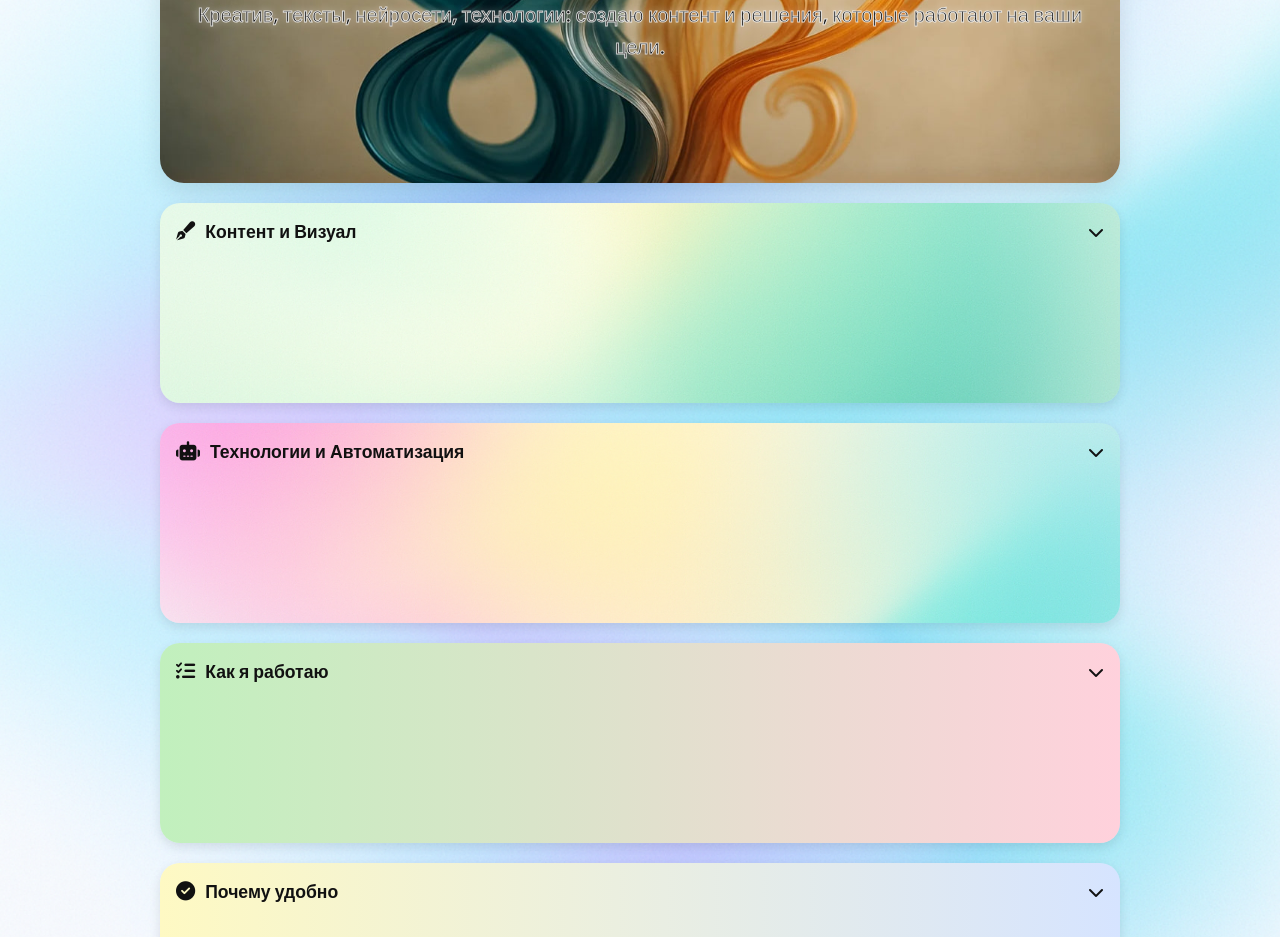
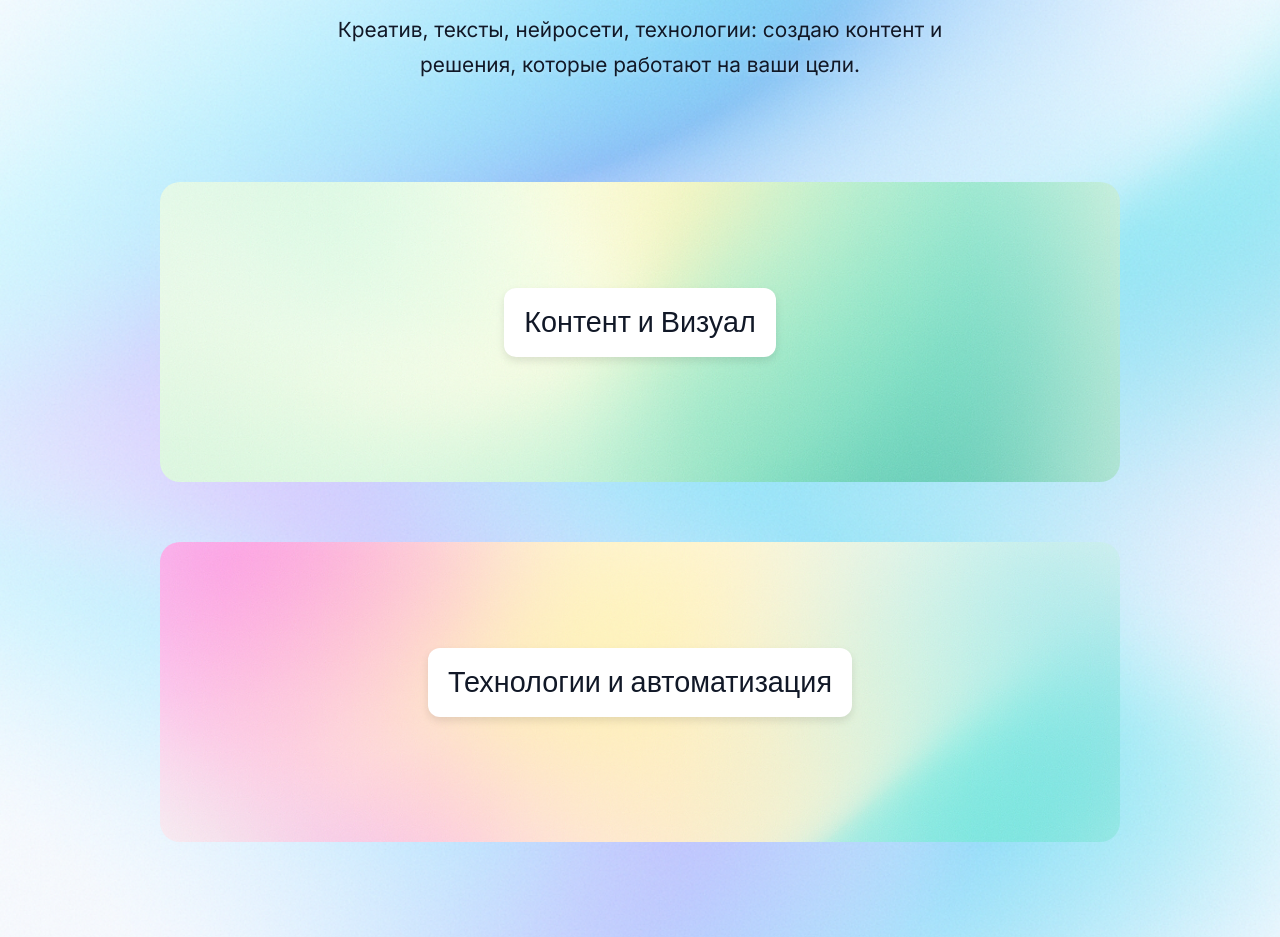
Before and after one commit to Realcampdzen/landing-stepan, a plain HTML site: page index.html in a window 1280 px wide. Shown: the part 250-1187 px from the top of the page. Drawn offline with Linux system fonts and the light colour scheme.

Commit message:
Update index.html

```diff
--- a/index.html
+++ b/index.html
@@ -4,126 +4,207 @@
   <meta charset="UTF-8">
   <meta name="viewport" content="width=device-width, initial-scale=1.0">
   <title>Степан Иванов | Контент, технологии и автоматизация</title>
-  <!-- Google Fonts -->
+
   <link href="https://fonts.googleapis.com/css2?family=Inter:wght@400;600&family=Poppins:wght@600;800&display=swap" rel="stylesheet">
-  <!-- FontAwesome Icons -->
-  <link href="https://cdnjs.cloudflare.com/ajax/libs/font-awesome/6.5.2/css/all.min.css" rel="stylesheet">
+
   <style>
     :root {
+      --primary-color: #6a11cb;
+      --secondary-color: #2575fc;
+      --background-light: rgba(255,255,255,0.85);
+      --text-main: #111827;
+      --text-secondary: #4b5563;
       --font-main: 'Inter', sans-serif;
       --font-heading: 'Poppins', sans-serif;
-      --text-main: #111827;
-      --text-secondary: #4b5563;
-      --gradient-content: linear-gradient(90deg, #e9c6f4 0%, #a9d2fa 100%);
-      --gradient-process: linear-gradient(90deg, #c1f0bd 0%, #ffd1dc 100%);
-      --gradient-benefits: linear-gradient(90deg, #fef9c3 0%, #d6e4ff 100%);
     }
-    *, *::before, *::after { box-sizing: border-box; }
+
+    *, *::before, *::after {
+      box-sizing: border-box;
+      margin: 0;
+      padding: 0;
+    }
+
     body {
-      margin: 0;
       font-family: var(--font-main);
       color: var(--text-main);
+      line-height: 1.7;
       background: url('hero-visual.png') no-repeat center center fixed;
       background-size: cover;
-      line-height: 1.6;
     }
-    .container { max-width:1000px; margin:0 auto; padding:20px; position:relative; z-index:1; }
+
+    .container {
+      width: 100%;
+      max-width: 1000px;
+      margin: 0 auto;
+      padding: 20px;
+      position: relative;
+      z-index: 1;
+    }
+
+    section {
+      margin-bottom: 60px;
+      background: var(--background-light);
+      border-radius: 12px;
+      box-shadow: 0 4px 12px rgba(0,0,0,0.1);
+      padding: 40px 30px;
+    }
+
     .hero-section {
-      text-align:center;
-      padding:100px 20px;
-      /* Background image for hero */
-      background: url('фон3.jpg') no-repeat center center;
+      text-align: center;
+      padding: 140px 20px 100px;
+      background: none;
+      box-shadow: none;
+      margin-bottom: 0;
+    }
+
+    .hero-section h1 {
+      font-family: var(--font-heading);
+      font-size: 3rem;
+      color: var(--text-main);
+      margin-bottom: 20px;
+      text-shadow: 0 2px 6px rgba(255, 255, 255, 0.4);
+    }
+
+    .hero-section p {
+      font-size: 1.3rem;
+      color: var(--text-main);
+      max-width: 650px;
+      margin: 0 auto;
+      text-shadow: 0 2px 5px rgba(255, 255, 255, 0.3);
+    }
+
+    h2 {
+      font-family: var(--font-heading);
+      font-size: 2rem;
+      color: var(--text-main);
+      margin-bottom: 20px;
+      text-align: center;
+      cursor: pointer;
+    }
+
+    ul {
+      list-style: none;
+      padding: 0;
+      margin: 0;
+    }
+
+    li {
+      font-size: 1.1rem;
+      padding: 10px 0;
+      border-bottom: 1px solid #ddd;
+      color: var(--text-secondary);
+      display: flex;
+      justify-content: space-between;
+    }
+
+    li:last-child {
+      border-bottom: none;
+    }
+
+    .highlight {
+      color: var(--primary-color);
+      font-weight: 600;
+    }
+
+    .button {
+      display: inline-block;
+      margin-top: 20px;
+      background: linear-gradient(135deg, var(--secondary-color), var(--primary-color));
+      color: #fff;
+      padding: 12px 28px;
+      border-radius: 8px;
+      text-decoration: none;
+      font-family: var(--font-heading);
+      font-weight: 600;
+      transition: background 0.3s ease;
+    }
+
+    .button:hover {
+      background: linear-gradient(135deg, var(--primary-color), var(--secondary-color));
+    }
+
+    .contact {
+      text-align: center;
+      background: none;
+      box-shadow: none;
+    }
+
+    .visual-background, .tech-background, .process-background, .benefits-background {
       background-size: cover;
-      border-radius:24px;
-      color:#111;
-      margin-bottom:20px;
-      box-shadow:0 8px 24px rgba(0,0,0,0.1);
+      background-repeat: no-repeat;
+      background-position: center;
+      border-radius: 20px;
+      padding: 60px 20px;
+      margin-bottom: 60px;
+      text-align: center;
+      position: relative;
+      min-height: 300px;
+      display: flex;
+      flex-direction: column;
+      align-items: center;
+      justify-content: center;
+    }
+
+    .visual-background {
+      background-image: url('fon2.png');
+    }
+
+    .tech-background {
+      background-image: url('фон3.png');
+    }
+
+    .visual-title, .tech-title, .process-title, .benefits-title {
+      background: white;
+      padding: 10px 20px;
+      border-radius: 12px;
+      display: inline-block;
       font-family: var(--font-heading);
-      position: relative;
+      font-size: 1.8rem;
+      cursor: pointer;
+      margin-bottom: 20px;
+      box-shadow: 0 4px 8px rgba(0,0,0,0.1);
     }
-    .hero-section h1, .hero-section p {
-      /* Text stroke and shadow for readability */
-      -webkit-text-stroke: 1px rgba(255,255,255,0.8);
-      text-shadow: 0 0 8px rgba(255,255,255,0.6);
+
+    .visual-inner, .tech-inner, .process-inner, .benefits-inner {
+      background: rgba(255, 255, 255, 0.92);
+      padding: 0 40px;
+      border-radius: 16px;
+      box-shadow: 0 8px 20px rgba(0,0,0,0.08);
+      width: 100%;
+      max-width: 800px;
+      margin: 0 auto;
+      max-height: 0;
+      overflow: hidden;
+      transition: max-height 0.5s ease, padding 0.5s ease;
     }
-    .hero-section h1 { font-size:3rem; margin-bottom:10px; }
-    .hero-section p { font-size:1.25rem; }
-    .section-container {
-      position:relative;
-      margin-bottom:20px;
-      border-radius:20px;
-      overflow:hidden;
-      box-shadow:0 4px 12px rgba(0,0,0,0.1);
-      min-height:200px;
+
+    .visual-inner.show, .tech-inner.show, .process-inner.show, .benefits-inner.show {
+      max-height: 1000px;
+      padding: 40px;
     }
-    .section-button {
-      width:100%;
-      background:none;
-      border:none;
-      cursor:pointer;
-      display:flex;
-      align-items:center;
-      justify-content:center;
-      gap:10px;
-      padding:16px;
-      font-family: var(--font-heading);
-      font-size:1.1rem;
-      font-weight:600;
-      color: #111;
-      transition: background 0.3s;
-    }
-    .section-button .icon { font-size:1.2rem; }
-    .section-button .arrow { margin-left:auto; font-size:1rem; transition:transform 0.3s; }
-    /* Backgrounds for each section */
-    .visual-background { background-image:url('fon2.png'); background-size:cover; background-position:center; }
-    .tech-background   { background-image:url('фон3.png'); background-size:cover; background-position:center; }
-    .process-background { background: var(--gradient-process); }
-    .benefits-background{ background: var(--gradient-benefits);}
-    .section-content {
-      background: rgba(255,255,255,0.97);
-      max-height:0;
-      overflow:hidden;
-      transition: max-height 0.45s ease, padding 0.45s ease;
-      padding:0 20px;
-    }
-    .section-content.show {
-      padding:20px;
-      max-height:800px;
-    }
-    /* Contact block on plain background */
-    .contact { text-align:center; margin:20px 0; }
-    .contact h2 { font-family: var(--font-heading); font-size:2rem; margin-bottom:16px; }
-    .contact p  { font-size:1rem; margin-bottom:20px; }
-    .contact .button {
-      background: var(--gradient-content);
-      padding:12px 32px;
-      border-radius:9999px;
-      color:#111;
-      display:inline-flex;
-      align-items:center;
-      gap:8px;
-      text-decoration:none;
-      font-family: var(--font-heading);
-      font-weight:600;
-    }
-    @media (max-width:768px) {
-      .hero-section h1 { font-size:2.4rem; }
-      .section-button { font-size:1rem; padding:12px; }
+
+    @media (max-width: 768px) {
+      h1 { font-size: 2.4rem; }
+      h2 { font-size: 1.8rem; }
+      li { font-size: 1rem; }
     }
   </style>
+
   <script>
-    function toggleSection(id) {
-      const content = document.getElementById(id + '-content');
-      const arrow = document.getElementById(id + '-arrow');
-      const show = !content.classList.contains('show');
-      ['content','tech','process','benefits'].forEach(key => {
-        if (key !== id) {
-          document.getElementById(key + '-content').classList.remove('show');
-          document.getElementById(key + '-arrow').className = 'fas fa-chevron-down arrow';
-        }
-      });
-      content.classList.toggle('show');
-      arrow.className = show ? 'fas fa-chevron-up arrow' : 'fas fa-chevron-down arrow';
+    function toggleVisualInner() {
+      document.querySelector('.visual-inner').classList.toggle('show');
+    }
+
+    function toggleTechInner() {
+      document.querySelector('.tech-inner').classList.toggle('show');
+    }
+
+    function toggleProcessInner() {
+      document.querySelector('.process-inner').classList.toggle('show');
+    }
+
+    function toggleBenefitsInner() {
+      document.querySelector('.benefits-inner').classList.toggle('show');
     }
   </script>
 </head>
@@ -135,49 +216,40 @@
       <p>Креатив, тексты, нейросети, технологии: создаю контент и решения, которые работают на ваши цели.</p>
     </div>
 
-    <!-- Контент и Визуал -->
-    <div class="section-container visual-background">
-      <button class="section-button" onclick="toggleSection('content')">
-        <i class="fas fa-pen-fancy icon"></i><span>Контент и Визуал</span><i class="fas fa-chevron-down arrow" id="content-arrow"></i>
-      </button>
-      <div id="content-content" class="section-content">
+    <div class="visual-background">
+      <div class="visual-title" onclick="toggleVisualInner()">Контент и Визуал</div>
+      <div class="visual-inner">
         <ul>
-          <li><span>Пост для соцсетей</span><span class="price">1700₽</span></li>
-          <li><span>Статья для Дзена</span><span class="price">3500₽</span></li>
-          <li><span>Разработка рубрики</span><span class="price">10 000₽</span></li>
-          <li><span>Ведение канала</span><span class="price">40 000₽/мес</span></li>
-          <li><span>Менеджмент канала</span><span class="price">10 000₽/мес</span></li>
-          <li><span>Полное продюсирование</span><span class="price">от 80 000₽</span></li>
-          <li><span>Адаптация изображений</span><span class="price">от 3000₽</span></li>
-          <li><span>Серия изображений (5 штук)</span><span class="price">от 12 000₽</span></li>
+          <li><span>Пост для соцсетей</span><span class="highlight">1700₽</span></li>
+          <li><span>Развернутый пост или статья для Дзена</span><span class="highlight">3500₽</span></li>
+          <li><span>Разработка рубрики</span><span class="highlight">10 000₽</span></li>
+          <li><span>Ведение канала</span><span class="highlight">40 000₽/мес</span></li>
+          <li><span>Менеджмент канала</span><span class="highlight">10 000₽/мес</span></li>
+          <li><span>Полное продюсирование канала</span><span class="highlight">от 80 000₽</span></li>
+          <li><span>Адаптация изображений с интеграцией товара</span><span class="highlight">от 3000₽</span></li>
+          <li><span>Серия изображений (5 штук)</span><span class="highlight">от 12 000₽</span></li>
         </ul>
       </div>
     </div>
 
-    <!-- Технологии и Автоматизация -->
-    <div class="section-container tech-background">
-      <button class="section-button" onclick="toggleSection('tech')">
-        <i class="fas fa-robot icon"></i><span>Технологии и Автоматизация</span><i class="fas fa-chevron-down arrow" id="tech-arrow"></i>
-      </button>
-      <div id="tech-content" class="section-content">
+    <div class="tech-background">
+      <div class="tech-title" onclick="toggleTechInner()">Технологии и автоматизация</div>
+      <div class="tech-inner">
         <ul>
-          <li><span>Мини-сайт на GitHub Pages</span><span class="price">от 5000₽</span></li>
-          <li><span>Сайт с анимациями</span><span class="price">от 8000₽</span></li>
-          <li><span>Telegram-бот на OpenAI API</span><span class="price">от 12 000₽</span></li>
-          <li><span>Продвинутый бот</span><span class="price">от 20 000₽</span></li>
-          <li><span>Нейроагент</span><span class="price">от 18 000₽</span></li>
-          <li><span>Автоматизация задач</span><span class="price">от 7000₽</span></li>
-          <li><span>Комплексная интеграция</span><span class="price">от 35 000₽</span></li>
+          <li><span>Мини-сайт на GitHub Pages</span><span class="highlight">от 5000₽</span></li>
+          <li><span>Расширенный сайт с кастомизацией</span><span class="highlight">от 8000₽</span></li>
+          <li><span>Telegram-бот на OpenAI API</span><span class="highlight">от 12 000₽</span></li>
+          <li><span>Продвинутый бот</span><span class="highlight">от 20 000₽</span></li>
+          <li><span>Нейроагент</span><span class="highlight">от 18 000₽</span></li>
+          <li><span>Автоматизация задач через API</span><span class="highlight">от 7000₽</span></li>
+          <li><span>Комплексная интеграция</span><span class="highlight">от 35 000₽</span></li>
         </ul>
       </div>
     </div>
 
-    <!-- Как я работаю -->
-    <div class="section-container process-background">
-      <button class="section-button" onclick="toggleSection('process')">
-        <i class="fas fa-tasks icon"></i><span>Как я работаю</span><i class="fas fa-chevron-down arrow" id="process-arrow"></i>
-      </button>
-      <div id="process-content" class="section-content">
+    <div class="process-background">
+      <div class="process-title" onclick="toggleProcessInner()">Как я работаю</div>
+      <div class="process-inner">
         <ul>
           <li>Погружаюсь в проект и цели</li>
           <li>Разрабатываю стратегию и план</li>
@@ -187,7 +259,24 @@
       </div>
     </div>
 
-    <!-- Почему удобно -->
-    <div class="section-container benefits-background">
-      <button class="section-button" onclick="toggleSection('benefits')">
-        <i class="fas fa-check-circle icon"></i><span>Почему удобно</span><i class="fas fa-chevron-down arrow" id="benefits-arrow"></i>
+    <div class="benefits-background">
+      <div class="benefits-title" onclick="toggleBenefitsInner()">Почему удобно</div>
+      <div class="benefits-inner">
+        <ul>
+          <li>Скорость и дедлайны</li>
+          <li>Глубокий анализ задач</li>
+          <li>Прозрачная коммуникация</li>
+          <li>Долгосрочное партнерство</li>
+        </ul>
+      </div>
+    </div>
+
+    <section class="contact">
+      <h2>Готовы начать?</h2>
+      <p>Напишите мне в Telegram, чтобы обсудить ваш проект.</p>
+      <a href="https://t.me/Stivanovv" class="button" target="_blank" rel="noopener noreferrer">Написать в Telegram</a>
+    </section>
+
+  </div>
+</body>
+</html>
```
